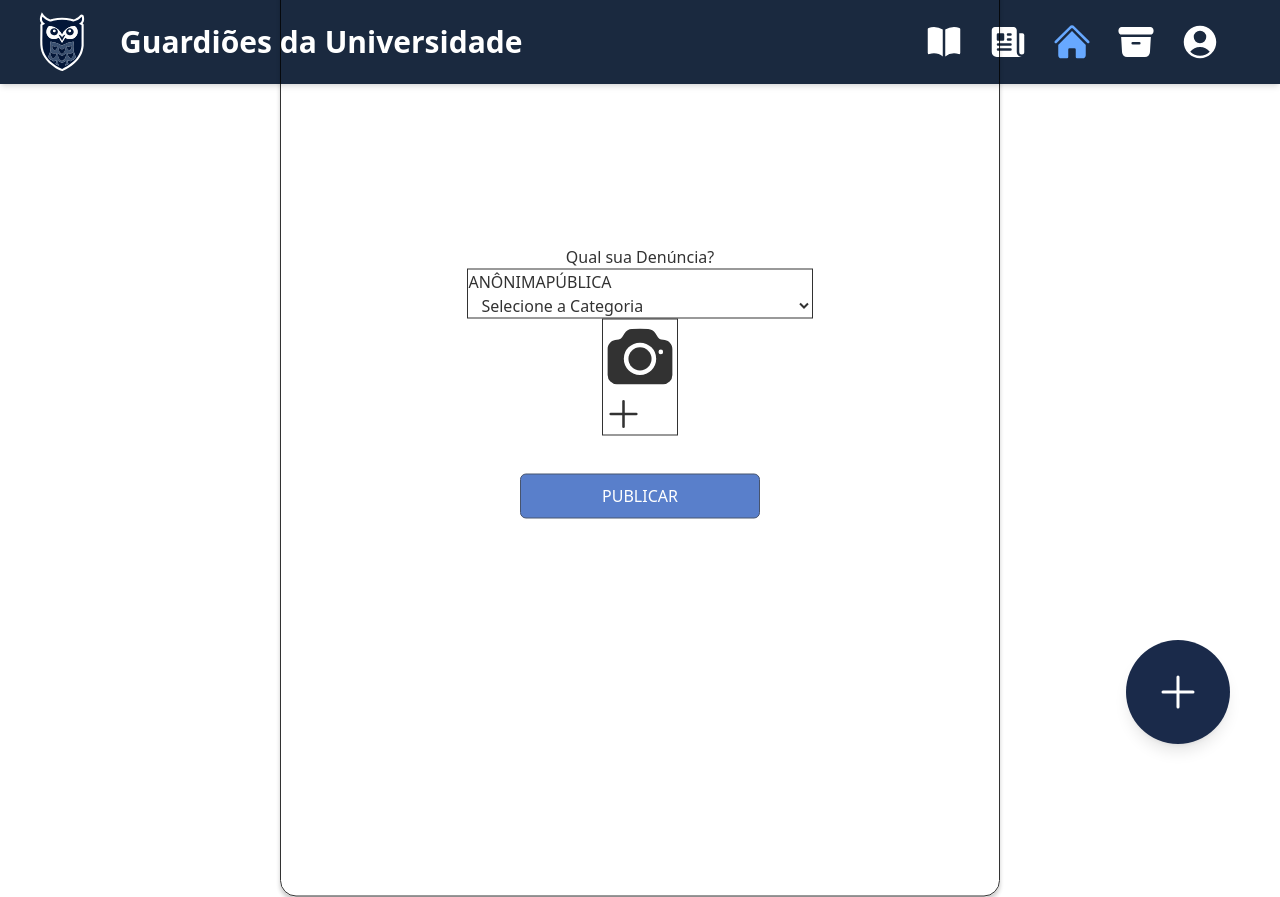
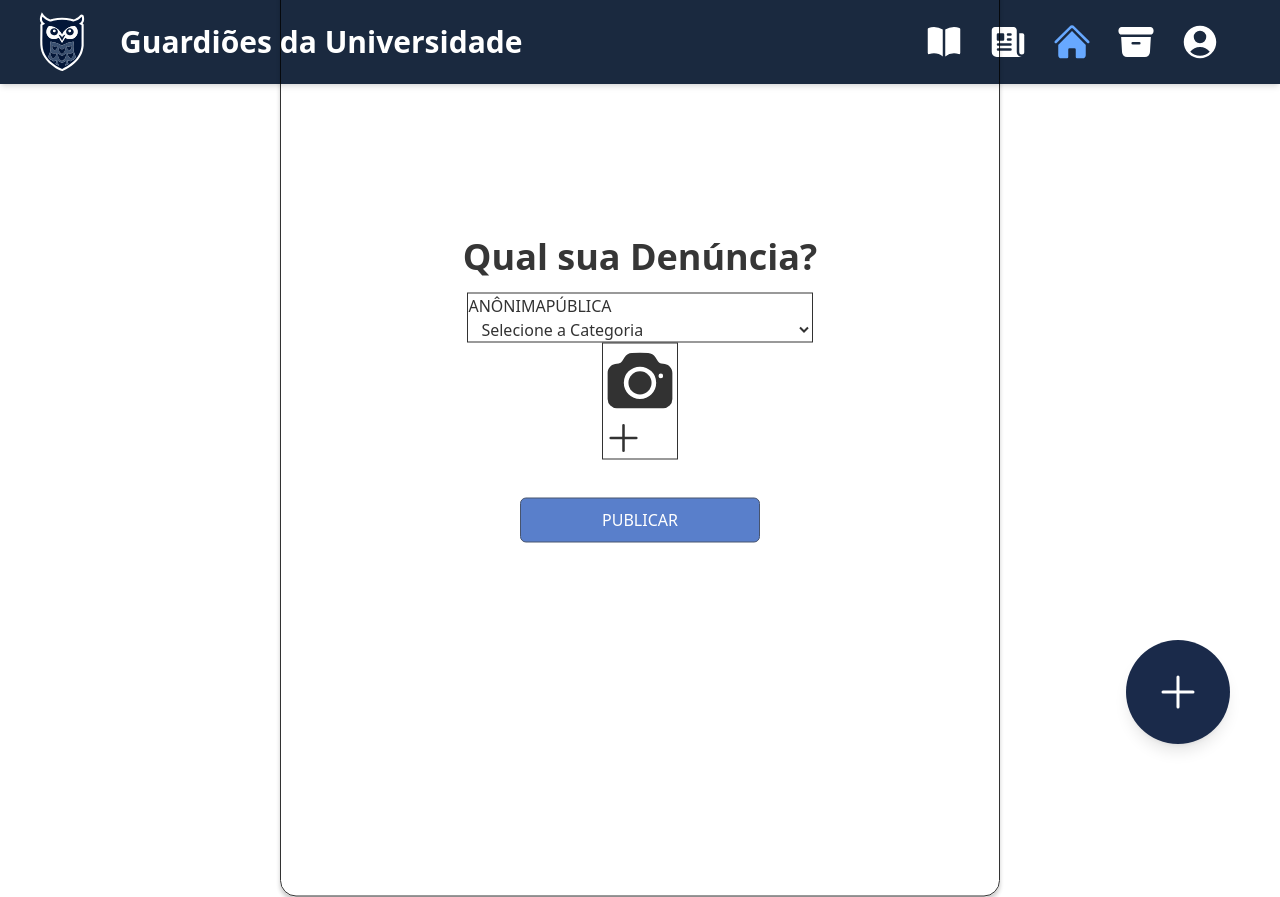
Before and after one commit to fga-eps-mds/2025.2-Valhalla, a Next.js app in the folder Front/: page /paginaDenuncia in a window 1280 px wide. Built offline with nearby package versions, Linux system fonts and the light colour scheme.

Commit message:
feat: Estiliza fonte do titulo
Co-authored-by: juliagabriellafs <juliagabriellafs@users.noreply.github.com>

```diff
--- a/Front/src/app/components/modalDenuncia/modalDenuncia.tsx
+++ b/Front/src/app/components/modalDenuncia/modalDenuncia.tsx
@@ -16,7 +16,7 @@ export default function ModalDenuncia ({isOpen}:DenunciaModalProps) {
         return (
             <>
             <div className='flex flex-col items-center justify-center border w-[720px] h-[993px] rounded-[1rem] opacity-80 shadow-[0_0.25rem_0.25rem_0_rgba(0,0,0,0.25)] absolute top-1/2 left-1/2 -translate-x-1/2 -translate-y-1/2'>
-              <h1 className='text-black'>Qual sua Denúncia?</h1>
+              <h1 className='text-h1'>Qual sua Denúncia?</h1>
               <div className='border'>
                 <button>ANÔNIMA</button>
                 <button>PÚBLICA</button>
```
